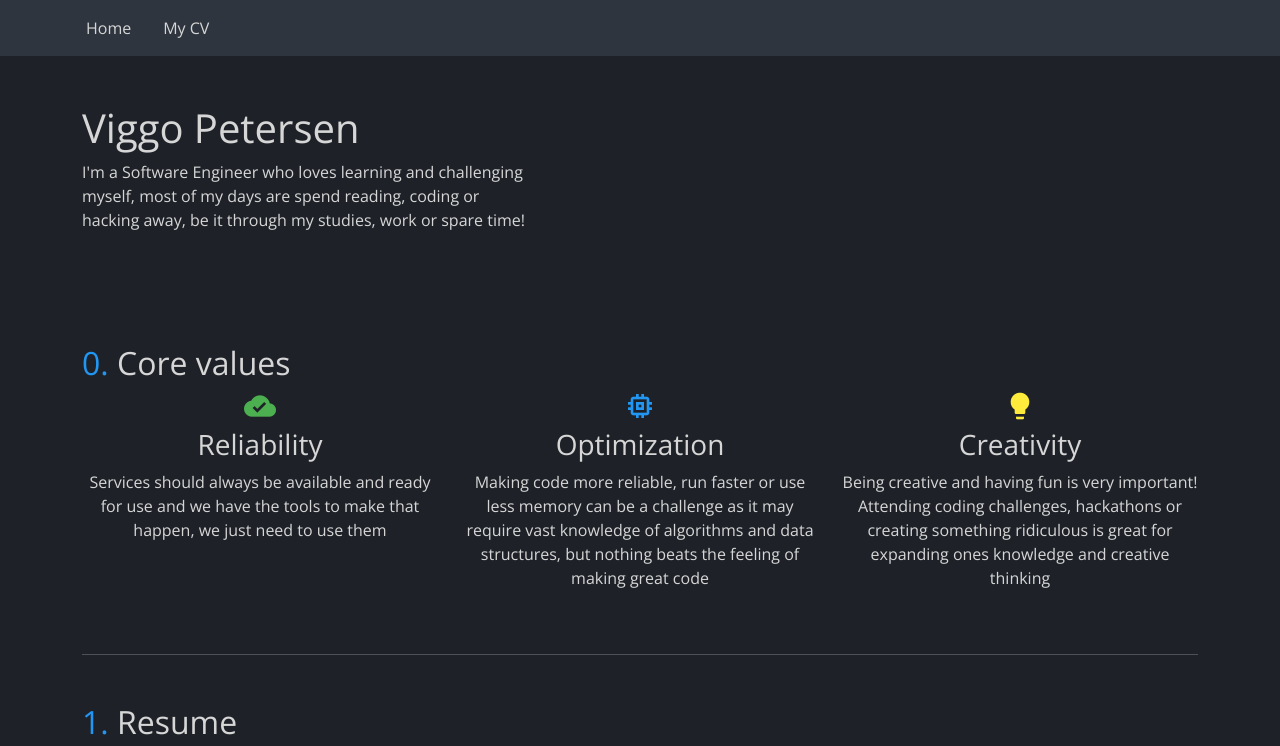
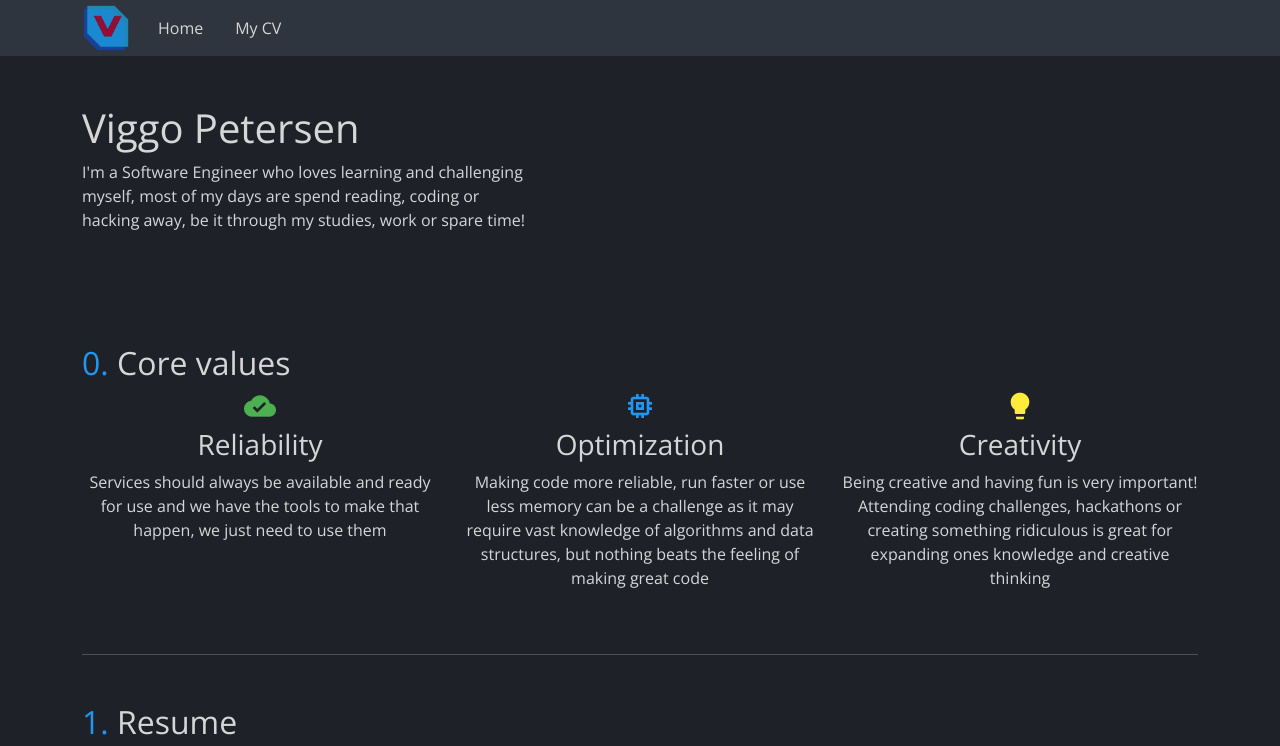
Before and after one commit to jhviggo/resume-website-svelte, a Svelte app: page / in a window 1280 px wide. Shown: the top 746 px of the page. Built offline with nearby package versions, Linux system fonts and the light colour scheme.

Commit message:
Add new logo

```diff
--- a/src/app.html
+++ b/src/app.html
@@ -4,7 +4,7 @@
 		<meta charset="utf-8" />
 		<meta name="description" content="" />
 		<title>Viggo Petersen - Software Engineer</title>
-		<link rel="icon" href="%svelte.assets%/favicon.ico" />
+		<link rel="icon" href="%svelte.assets%/favicon.png" />
 		<link href="https://cdn.jsdelivr.net/npm/bootstrap@5.1.3/dist/css/bootstrap.min.css" rel="stylesheet" integrity="sha384-1BmE4kWBq78iYhFldvKuhfTAU6auU8tT94WrHftjDbrCEXSU1oBoqyl2QvZ6jIW3" crossorigin="anonymous">
 		<link defer href="https://fonts.googleapis.com/css2?family=Open+Sans:wght@300;400&display=swap" rel="stylesheet">
 		<link defer href="https://fonts.googleapis.com/css2?family=Material+Icons" rel="stylesheet">
--- a/src/components/navigationBar.svelte
+++ b/src/components/navigationBar.svelte
@@ -5,6 +5,7 @@
 <nav>
   <div class="container">
     <div class="row">
+      <img src="/logo.png" alt="Website logo.">
       {#each links as link}
         <a class="col-auto p-3" href={link.to}>
           {link.name}
@@ -19,6 +20,15 @@ nav {
   background-color: $lighter-background;
 }
 
+img {
+  max-height: 3rem;
+  width: auto;
+}
+
+.row {
+  align-items: center;
+}
+
 a {
   color: $text;
   text-decoration: none;
```
Also changed, not shown: static/favicon.ico (deleted), static/favicon.png (added), static/logo.png (added), 1 other file.
